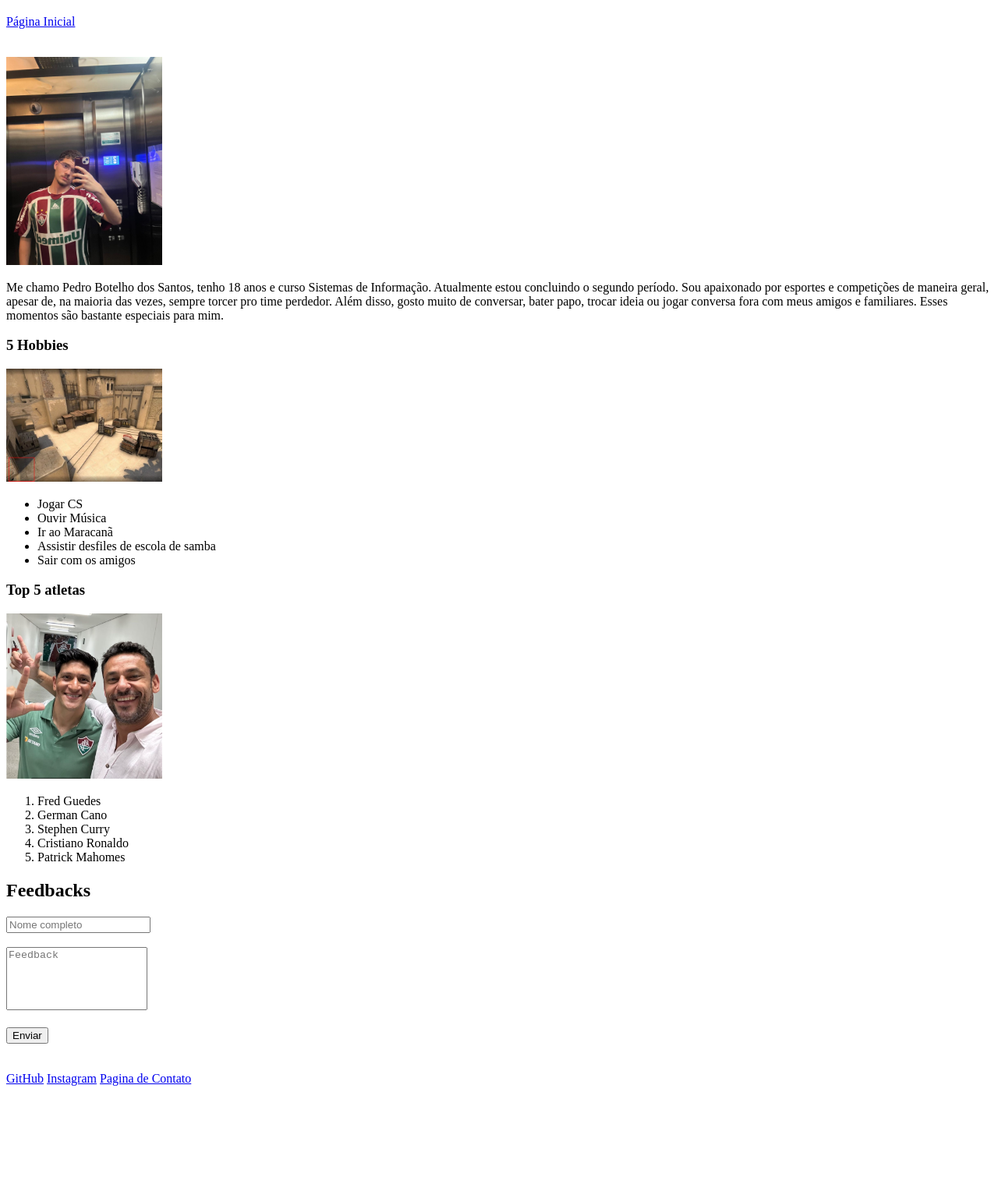
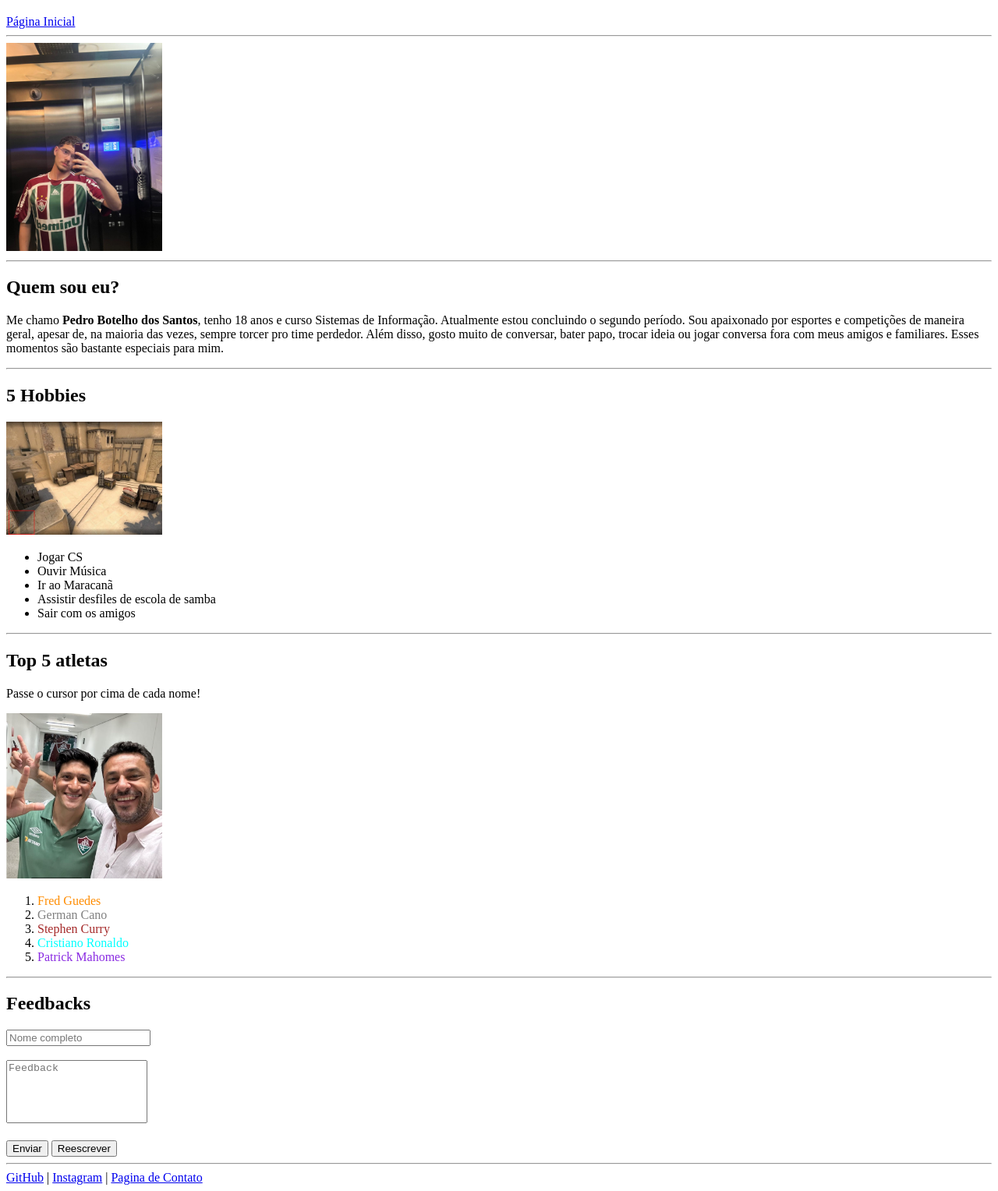
Before and after one commit to tiagohrc/html-injunior, a plain HTML site: page Pedro/pedro.html in a window 1280 px wide. Shown: the part 61-1589 px from the top of the page at 78% size. Before the commit the page ends 1462 px from the top, so only its background shows below. Drawn offline with Linux system fonts and the light colour scheme.

Commit message:
feat: adiciona mais detalhes nas paginas de Pedro

```diff
--- a/Pedro/pedro.html
+++ b/Pedro/pedro.html
@@ -5,23 +5,26 @@
     <meta name="viewport" content="width=device-width, initial-scale=1.0">
     <title>Página Individual - Pedro Botelho</title>
 </head>
-
-
 <body>
     <header>
         <h1>Pedro Botelho dos Santos</h1>
         <nav>
-            <a href="../index.html">Página Inicial</a><br><br><br>
+            <a href="../index.html">Página Inicial</a>
         </nav>
     </header>
-
+    <hr>
     <main>
         <img src="/imgs/fotos_pessoais/foto0_pedro.jpeg" alt="Foto de Pedro Botelho dos Santos" width="200">
-        <p>Me chamo Pedro Botelho dos Santos, tenho 18 anos e curso Sistemas de Informação. Atualmente estou concluindo o segundo período. Sou apaixonado por esportes e competições de maneira geral, apesar de, na maioria das vezes, sempre torcer pro time perdedor. Além disso, gosto muito de conversar, bater papo, trocar ideia ou jogar conversa fora com meus amigos e familiares. Esses momentos são bastante especiais para mim. </p>
-
+        <hr>
         <section>
-            <h3>5 Hobbies</h3>
+            <h2>Quem sou eu?</h2>
+            <p>Me chamo <strong>Pedro Botelho dos Santos</strong>, tenho 18 anos e curso Sistemas de Informação. Atualmente estou concluindo o segundo período. Sou apaixonado por esportes e competições de maneira geral, apesar de, na maioria das vezes, sempre torcer pro time perdedor. Além disso, gosto muito de conversar, bater papo, trocar ideia ou jogar conversa fora com meus amigos e familiares. Esses momentos são bastante especiais para mim. </p>
+        </section>
+        <hr>
+        <section>
+            <h2>5 Hobbies</h2>
             <img src="/imgs/fotos_pessoais/foto1_pedro.png" alt="Mirage, mapa de Counter Strike" width="200">
+            <div>
                 <ul>
                     <li>Jogar CS</li>
                     <li>Ouvir Música</li>
@@ -29,39 +32,41 @@
                     <li>Assistir desfiles de escola de samba</li>
                     <li>Sair com os amigos</li>
                 </ul>
+            </div>
         </section>
+        <hr>
         <section>
-            <h3>Top 5 atletas</h3>
+            <h2>Top 5 atletas</h2>
+            <p>Passe o cursor por cima de cada nome!</p>
             <img src="/imgs/fotos_pessoais/foto2_pedro.png" alt="Fred Guedes e German Cano" width="200">
+            <div>
                 <ol>
-                <li>Fred Guedes</li>
-                <li>German Cano</li>
-                <li>Stephen Curry</li>
-                <li>Cristiano Ronaldo</li>
-                <li>Patrick Mahomes</li>
+                    <li><span title="O maior camisa 9 da história do futebol." style="color:darkorange">Fred Guedes</span></li>
+                    <li><span title="Faça o LL imediatamente." style="color:gray">German Cano</span></li>
+                    <li><span title="Splash, apenas." style="color:brown">Stephen Curry</span></li>
+                    <li><span title="Melhor que o Messi." style="color:aqua">Cristiano Ronaldo</span></li>
+                    <li><span title="O amigo do marido da Taylor Swift." style="color:blueviolet">Patrick Mahomes</span></li>
                 </ol>
+            </div>
         </section>
-
+        <hr>
         <section>
             <h2>Feedbacks</h2>
             <form>
-                <input placeholder="Nome completo" type="text"><br><br>
-                <textarea placeholder="Feedback" style="resize:none" rows="5" cols="20" ></textarea><br><br>
-                <button type="submit">Enviar</button><br>
+                <input placeholder="Nome completo" type="text" required><br><br>
+                <textarea placeholder="Feedback" style="resize:none" rows="5" cols="20" required></textarea><br><br>
+                <button type="submit">Enviar</button>
+                <button type="reset">Reescrever</button>
             </form>
         </section>
-
+        <hr>
     </main>
-    <br>
-    <br>
     <footer>
         <nav>
-            <a href="https://github.com/pedrobotelho-alt" target="_blank" rel="noopener noreferrer">GitHub</a>
-            <a href="https://www.instagram.com/pbotelho10_/" target="_blank" rel="noopener noreferrer">Instagram</a>
-            <a href="contato_pedro.html">Pagina de Contato</a>
+            <a href="https://github.com/pedrobotelho-alt" target="_blank" rel="noopener noreferrer">GitHub</a> |
+            <a href="https://www.instagram.com/pbotelho10_/" target="_blank" rel="noopener noreferrer">Instagram</a> |
+            <a href="contato_pedro.html" target="_blank" rel="noopener noreferrer">Pagina de Contato</a>
         </nav>
     </footer>
-
-
 </body>
 </html>
```
Also changed, not shown: Pedro/contato_pedro.html (+19 -8 lines). Lines whose indentation alone changed are shown as unchanged.
